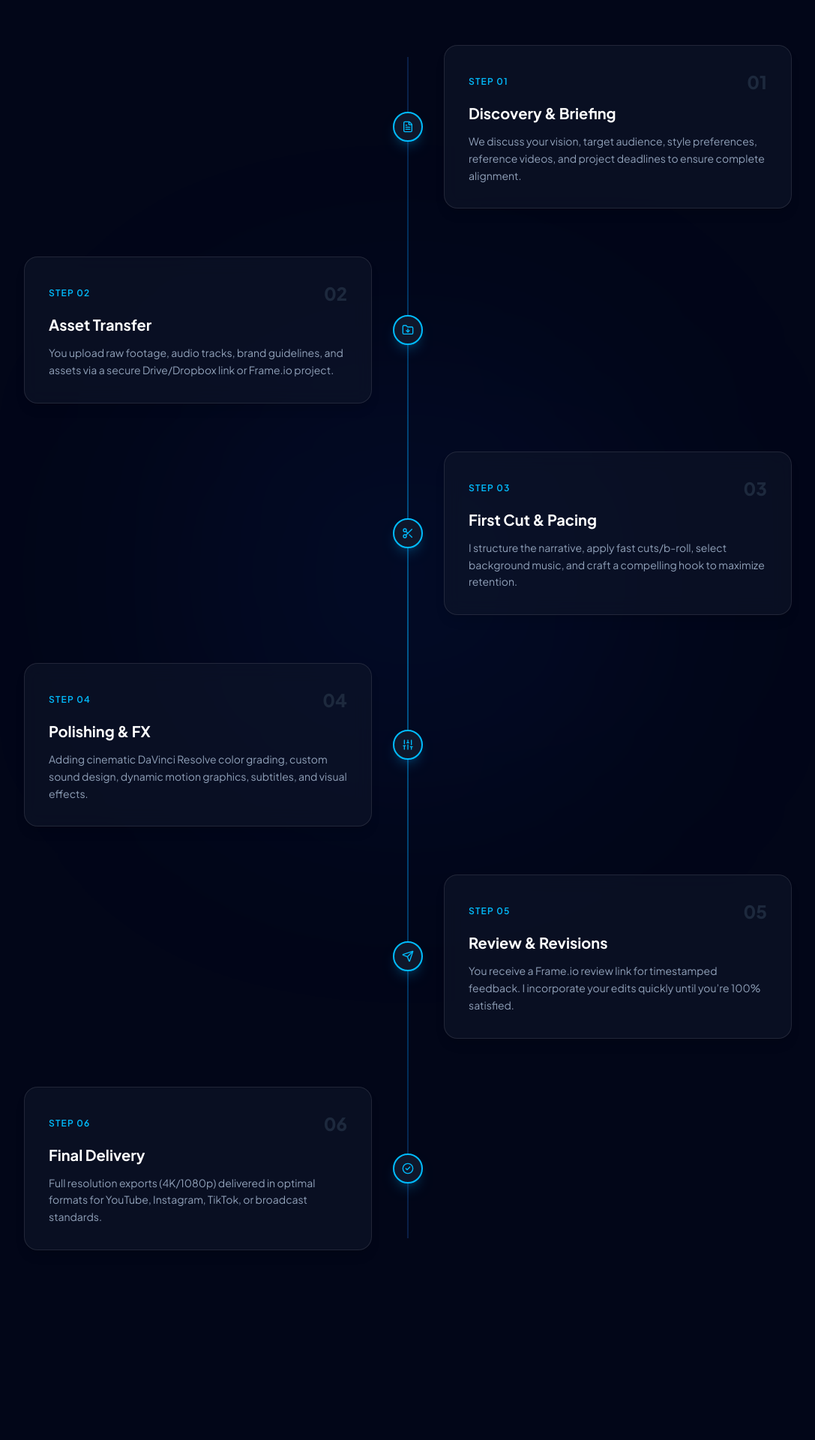
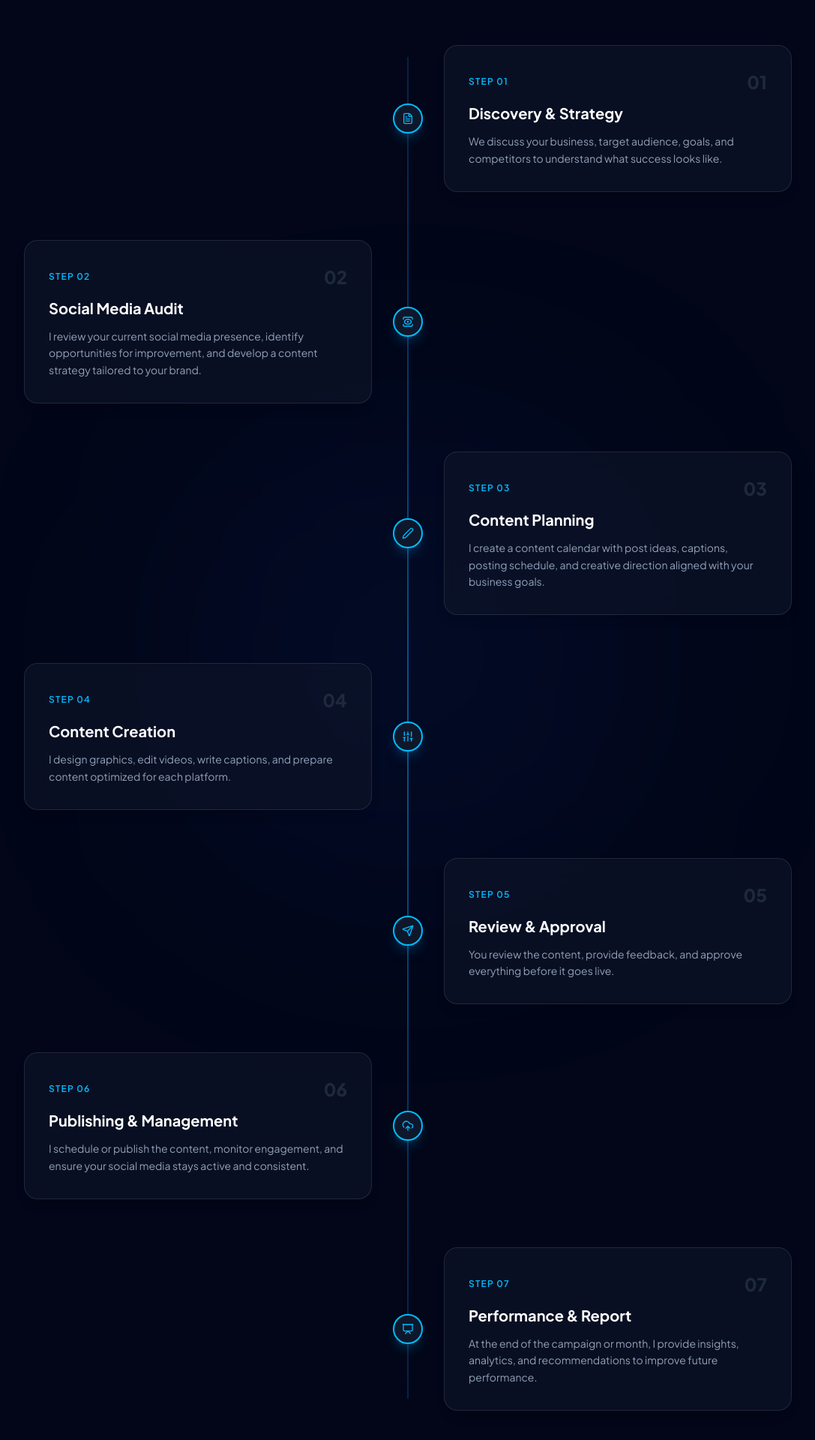
Before and after one commit to cipherWizard31/ezra-yidnekachew, a Next.js app: page /components/process in a window 1280 px wide. Shown: the part 232-2152 px from the top of the page at 75% size, without its empty margins (96-1183 px from the left). Before the commit the page ends 1995 px from the top, so only its background shows below. Built offline with nearby package versions, Linux system fonts and the light colour scheme.

Commit message:
refactor process steps and remove showreel component for improved clarity and structure

```diff
--- a/app/components/Navbar/page.tsx
+++ b/app/components/Navbar/page.tsx
@@ -7,7 +7,6 @@ import { Menu, X } from 'lucide-react';
 
 const navItems = [
   { label: 'Home', href: '#home' },
-  { label: 'Showreel', href: '#showreel' },
   { label: 'Services', href: '#services' },
   { label: 'Portfolio', href: '#portfolio' },
   { label: 'Process', href: '#process' },
--- a/app/components/process/page.tsx
+++ b/app/components/process/page.tsx
@@ -3,55 +3,63 @@
 import { motion } from 'framer-motion';
 import {
   FileText,
-  FolderDown,
-  Scissors,
+  Pen,
+  ViewIcon,
   Sliders,
+  UploadCloud,
   Send,
-  CheckCircle2
+  Presentation
 } from 'lucide-react';
 
 const steps = [
   {
     number: '01',
     icon: FileText,
-    title: 'Discovery & Briefing',
+    title: 'Discovery & Strategy',
     description:
-      'We discuss your vision, target audience, style preferences, reference videos, and project deadlines to ensure complete alignment.',
+      'We discuss your business, target audience, goals, and competitors to understand what success looks like.',
   },
   {
     number: '02',
-    icon: FolderDown,
-    title: 'Asset Transfer',
+    icon: ViewIcon,
+    title: 'Social Media Audit',
     description:
-      'You upload raw footage, audio tracks, brand guidelines, and assets via a secure Drive/Dropbox link or Frame.io project.',
+      'I review your current social media presence, identify opportunities for improvement, and develop a content strategy tailored to your brand.',
   },
   {
     number: '03',
-    icon: Scissors,
-    title: 'First Cut & Pacing',
+    icon: Pen,
+    title: 'Content Planning',
     description:
-      'I structure the narrative, apply fast cuts/b-roll, select background music, and craft a compelling hook to maximize retention.',
+      'I create a content calendar with post ideas, captions, posting schedule, and creative direction aligned with your business goals.',
   },
   {
     number: '04',
     icon: Sliders,
-    title: 'Polishing & FX',
+    title: 'Content Creation',
     description:
-      'Adding cinematic DaVinci Resolve color grading, custom sound design, dynamic motion graphics, subtitles, and visual effects.',
+      'I design graphics, edit videos, write captions, and prepare content optimized for each platform.',
   },
   {
     number: '05',
     icon: Send,
-    title: 'Review & Revisions',
+    title: 'Review & Approval',
     description:
-      'You receive a Frame.io review link for timestamped feedback. I incorporate your edits quickly until you’re 100% satisfied.',
+      'You review the content, provide feedback, and approve everything before it goes live.',
   },
   {
     number: '06',
-    icon: CheckCircle2,
-    title: 'Final Delivery',
+    icon: UploadCloud,
+    title: 'Publishing & Management',
     description:
-      'Full resolution exports (4K/1080p) delivered in optimal formats for YouTube, Instagram, TikTok, or broadcast standards.',
+      'I schedule or publish the content, monitor engagement, and ensure your social media stays active and consistent.',
+  },
+  {
+    number: '07',
+    icon: Presentation,
+    title: 'Performance & Report',
+    description:
+      'At the end of the campaign or month, I provide insights, analytics, and recommendations to improve future performance.',
   },
 ];
 
--- a/app/components/showreel/page.tsx
+++ /dev/null
@@ -1,59 +0,0 @@
-'use client';
-
-import { motion } from 'framer-motion';
-
-export default function Showreel() {
-  return (
-    <section
-
-      className="relative flex items-center justify-center bg-slate-950 px-4 sm:px-6 py-16 overflow-hidden"
-    >
-      {/* Background Ambient Glow */}
-      <div className="absolute top-1/2 left-1/2 -translate-x-1/2 -translate-y-1/2 w-100 h-100 bg-blue-600/10 rounded-full blur-[120px] pointer-events-none" />
-
-      <div className="relative w-full max-w-4xl mx-auto space-y-6 z-10 flex flex-col items-center">
-
-        {/* Section Header */}
-        <motion.div
-        id="showreel"
-          initial={{ opacity: 0, y: 20 }}
-          whileInView={{ opacity: 1, y: 0 }}
-          viewport={{ once: true, margin: "-100px" }}
-          transition={{ duration: 0.5 }}
-          className="text-center space-y-2"
-        >
-          <span className="text-xs uppercase tracking-widest text-sky-400 font-semibold">
-            Featured Reel
-          </span>
-          <h2 className="text-2xl sm:text-4xl font-extrabold text-white tracking-tight">
-            2026 Editing Showreel
-          </h2>
-          <p className="text-slate-400 text-xs sm:text-sm max-w-lg mx-auto">
-            A quick compilation highlighting sound design, pacing, color grading, and dynamic visual storytelling.
-          </p>
-        </motion.div>
-
-        {/* Medium-Sized Video Frame */}
-        <motion.div
-          initial={{ opacity: 0, scale: 0.95 }}
-          whileInView={{ opacity: 1, scale: 1 }}
-          viewport={{ once: true, margin: "-100px" }}
-          transition={{ duration: 0.6, delay: 0.15 }}
-          className="w-full relative rounded-2xl border border-white/10 bg-slate-900/50 p-2 sm:p-3 shadow-xl shadow-blue-950/30 backdrop-blur-sm"
-        >
-          {/* Responsive 16:9 Aspect Ratio */}
-          <div className="relative w-full aspect-video rounded-xl overflow-hidden bg-black border border-white/5">
-            <iframe
-              className="w-full h-full"
-              src="https://www.youtube.com/embed/dQw4w9WgXcQ?autoplay=0&rel=0"
-              title="Featured Showreel"
-              allow="accelerometer; autoplay; clipboard-write; encrypted-media; gyroscope; picture-in-picture; web-share"
-              allowFullScreen
-            />
-          </div>
-        </motion.div>
-
-      </div>
-    </section>
-  );
-}
--- a/app/page.tsx
+++ b/app/page.tsx
@@ -6,7 +6,6 @@ import Navbar from './components/Navbar/page';
 import Portfolio from './components/portfolio/page';
 import Process from './components/process/page';
 import Services from './components/services/page';
-import Showreel from './components/showreel/page';
 import Testimonials from './components/testimonials/page';
 
 export default function Home() {
@@ -14,7 +13,6 @@ export default function Home() {
     <div>
       <Navbar />
       <Hero />
-      <Showreel />
       <Services />
       <Portfolio />
       <Process />
```
